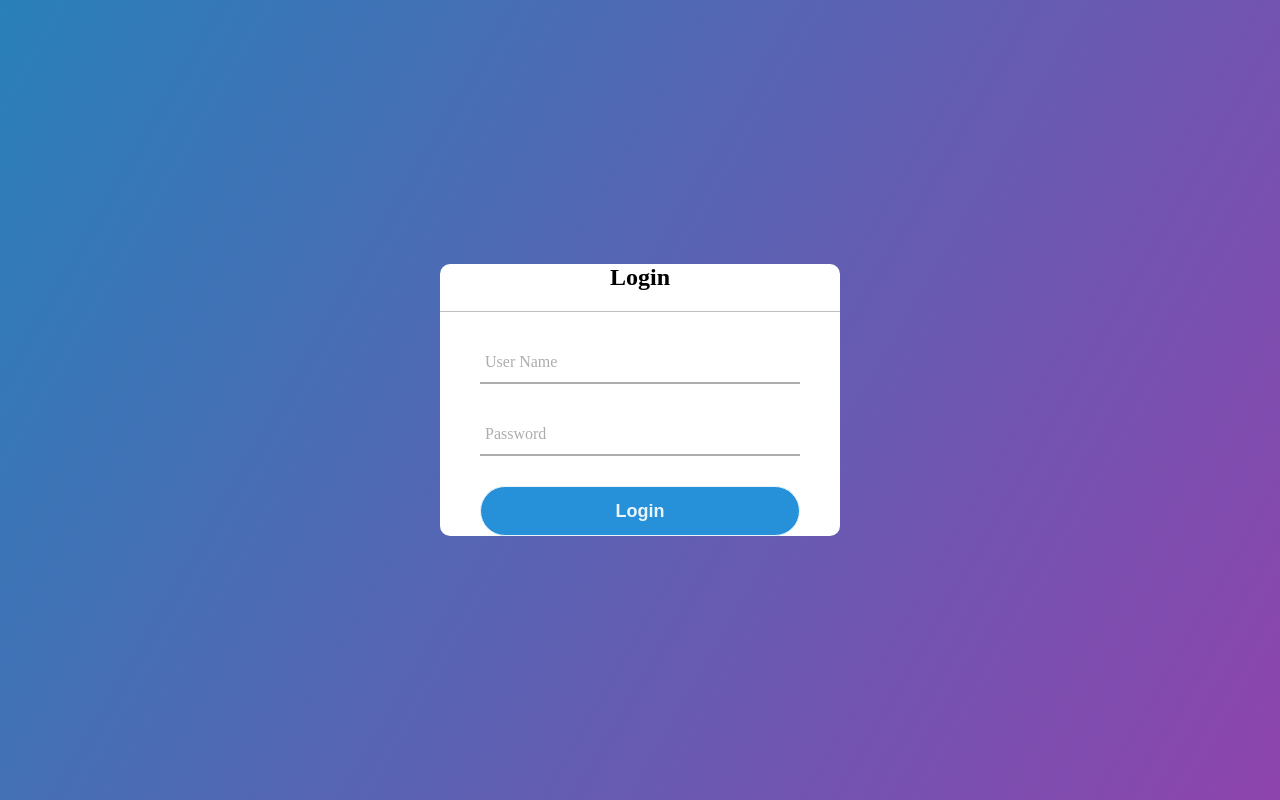
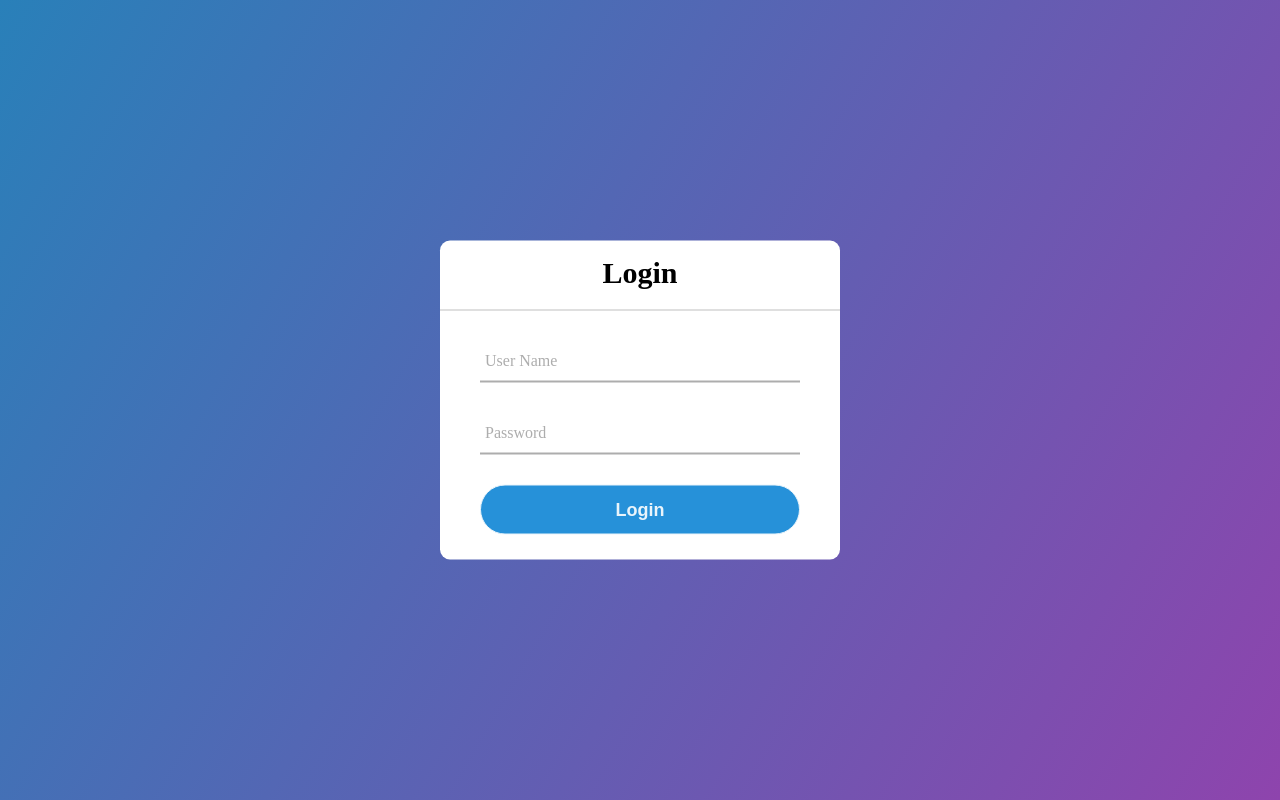
Before and after one commit to sherlockduy4869/Ivy_Website, a PHP site: page /Admin/login.html in a window 1280 px wide. Run offline with PHP 8.4, Linux system fonts and the light colour scheme.

Commit message:
Edit style for login page

```diff
--- a/Admin/css/styleAdmin.css
+++ b/Admin/css/styleAdmin.css
@@ -160,9 +160,11 @@ select{
 }
 
 .login-box h1{
+    margin-top: 15px;
     text-align: center;
     padding: 0 0 20px 0;
     border-bottom: 1px solid silver;
+    font-size: 30px;
 }
 
 .login-box form{
@@ -230,6 +232,7 @@ input[type="submit"]{
     font-weight: 700;
     cursor: pointer;
     outline: none;
+    margin-bottom: 25px;
 }
 
 input[type="submit"]:hover{
```
